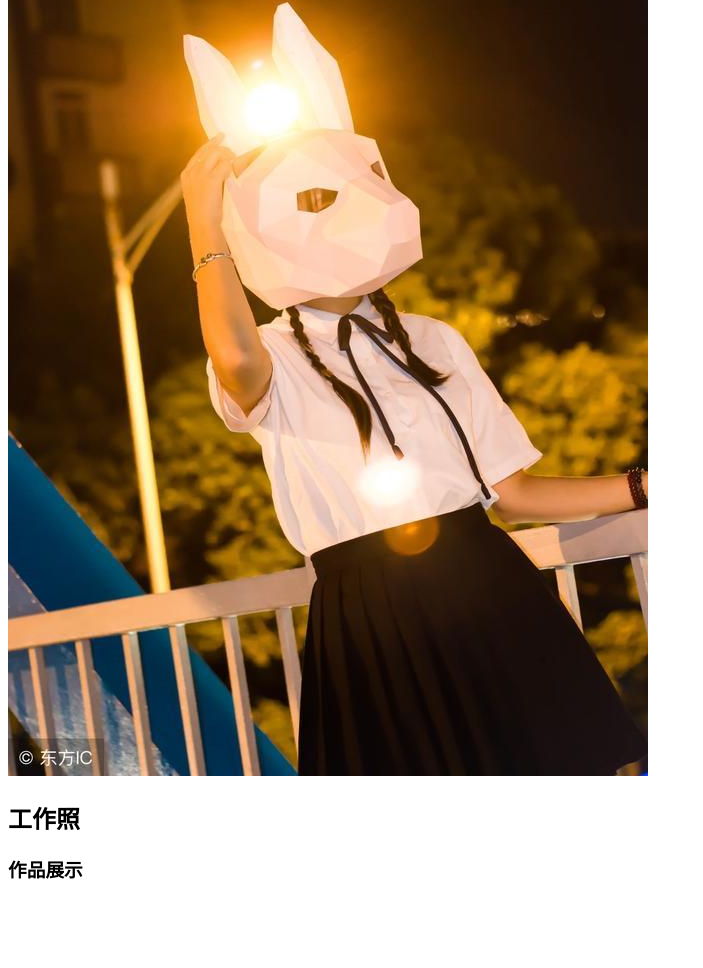
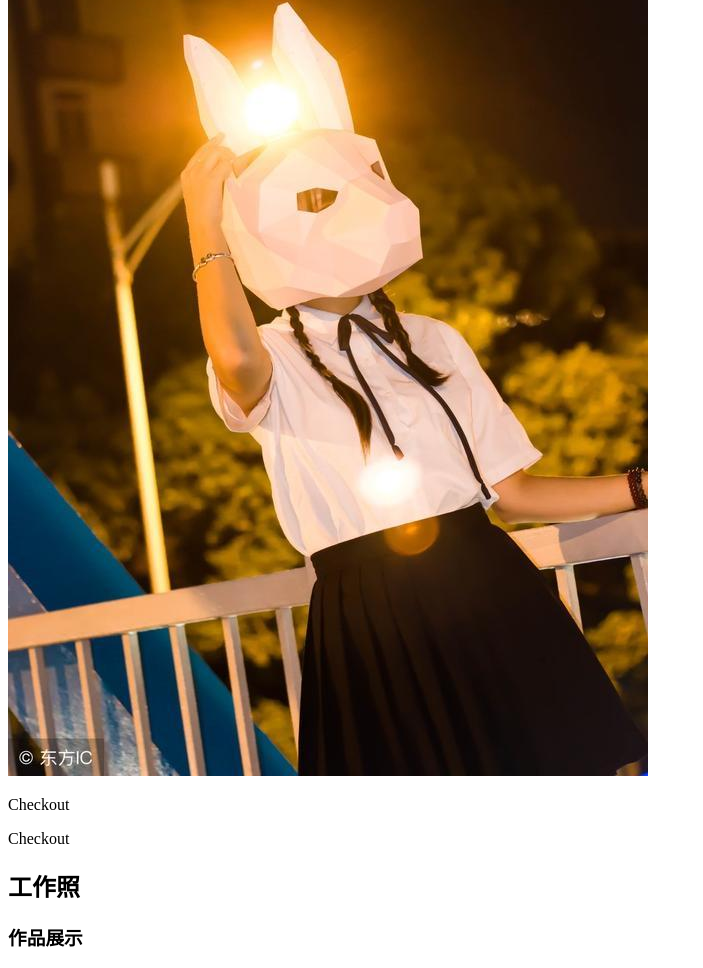
Before and after one commit to Suffang/Suffang.github.io, a plain HTML site: page index.html in a window 1280 px wide. Shown: the part 381-1349 px from the top of the page, without its empty margins (0-703 px from the left). Before the commit the page ends 1281 px from the top, so only its background shows below. Drawn offline with Linux system fonts and the light colour scheme.

Commit message:
这是酷炫的个人主页

```diff
--- a/index.html
+++ b/index.html
@@ -23,9 +23,13 @@
 
     <h1>生活照</h1>
     <img src="./09083e037df6462ab1ed2c2e8cc5e30d.jpg" alt="">
+
+    <p>Checkout</p>
+    <p>Checkout</p>
     <h2>工作照</h2>
     <!-- <img src="" alt=""> -->
     <h3>作品展示</h3>
 
+
 </body>
 </html>
```
